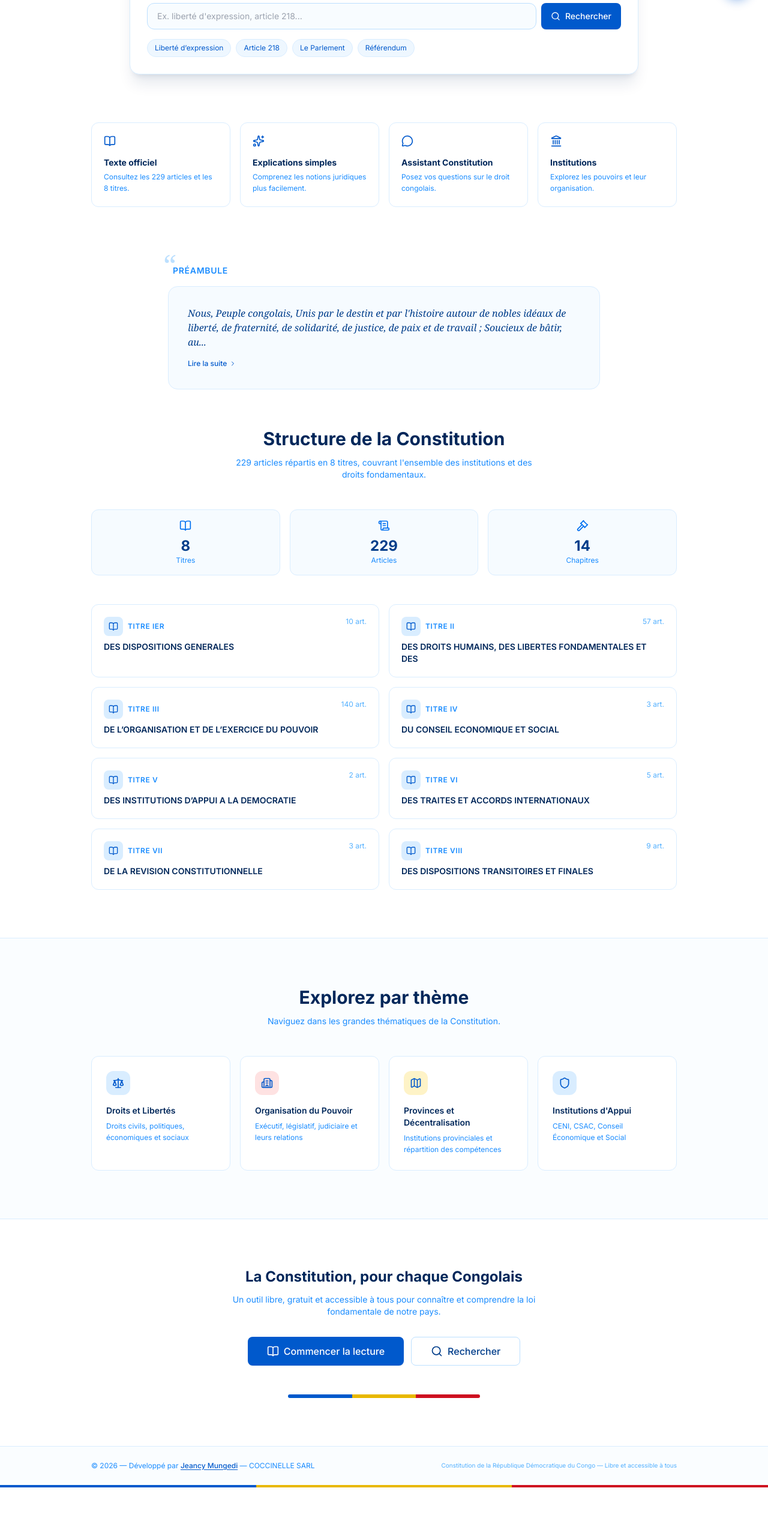
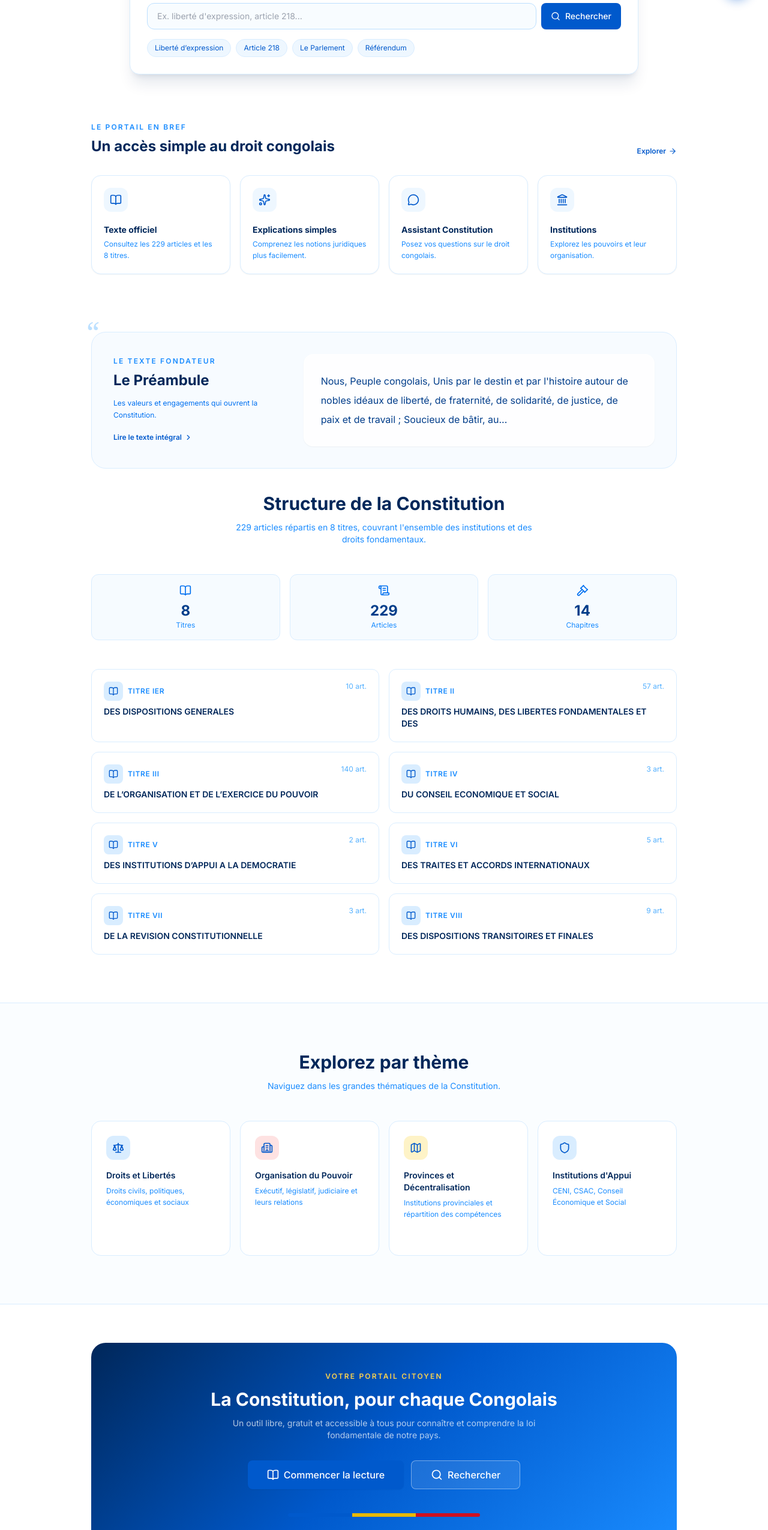
Before and after one commit to jkmpro9/constitution_rdc, a Next.js app: page / in a window 1280 px wide. Shown: the part 780-3330 px from the top of the page at 60% size. Before the commit the page ends 3259 px from the top, so only its background shows below. Built offline with nearby package versions, Linux system fonts and the light colour scheme.

Commit message:
feat: refine homepage sections and fix search shortcuts

```diff
--- a/src/app/page.tsx
+++ b/src/app/page.tsx
@@ -169,39 +169,32 @@ export default function HomePage() {
       </section>
 
       {/* Fonctionnalités clés */}
-      <section className="mx-auto max-w-5xl px-6 pb-8 pt-20">
+      <section className="mx-auto max-w-5xl px-6 pb-14 pt-20">
+        <div className="mb-8 flex items-end justify-between gap-4">
+          <div><p className="text-xs font-semibold uppercase tracking-[0.18em] text-rdc-blue-500">Le portail en bref</p><h2 className="mt-2 text-2xl font-bold text-rdc-blue-950">Un accès simple au droit congolais</h2></div>
+          <Link href="/sections" className="hidden items-center gap-1 text-xs font-semibold text-rdc-blue-700 hover:text-rdc-blue-900 sm:flex">Explorer <ArrowRight className="h-3.5 w-3.5" /></Link>
+        </div>
         <div className="grid gap-4 sm:grid-cols-2 lg:grid-cols-4">
           {[
             { icon: BookOpen, title: "Texte officiel", text: "Consultez les 229 articles et les 8 titres." },
             { icon: Sparkles, title: "Explications simples", text: "Comprenez les notions juridiques plus facilement." },
             { icon: MessageCircle, title: "Assistant Constitution", text: "Posez vos questions sur le droit congolais." },
             { icon: Landmark, title: "Institutions", text: "Explorez les pouvoirs et leur organisation." },
-          ].map((item) => <div key={item.title} className="rounded-xl border border-rdc-blue-100 bg-white p-5"><item.icon className="mb-4 h-5 w-5 text-rdc-blue-700" /><h2 className="mb-1 text-sm font-bold text-rdc-blue-950">{item.title}</h2><p className="text-xs leading-relaxed text-rdc-blue-500">{item.text}</p></div>)}
+          ].map((item) => <div key={item.title} className="group rounded-2xl border border-rdc-blue-100 bg-white p-5 shadow-sm transition hover:-translate-y-0.5 hover:border-rdc-blue-200 hover:shadow-md"><div className="mb-5 flex h-10 w-10 items-center justify-center rounded-xl bg-rdc-blue-50 group-hover:bg-rdc-blue-100"><item.icon className="h-5 w-5 text-rdc-blue-700" /></div><h2 className="mb-1 text-sm font-bold text-rdc-blue-950">{item.title}</h2><p className="text-xs leading-relaxed text-rdc-blue-500">{item.text}</p></div>)}
         </div>
       </section>
 
       {/* Préambule */}
-      <section className="max-w-3xl mx-auto px-6 py-16">
+      <section className="mx-auto max-w-5xl px-6 py-10">
         <div className="relative">
           {/* Guillemet décoratif */}
           <div className="absolute -top-6 -left-2 text-5xl text-rdc-blue-200 font-serif leading-none select-none">
             &ldquo;
           </div>
 
-          <h2 className="text-sm font-semibold uppercase tracking-wider text-rdc-blue-500 mb-4 ml-2">
-            Préambule
-          </h2>
-          <div className="bg-rdc-blue-50/50 border border-rdc-blue-100 rounded-2xl p-6 md:p-8">
-            <p className="text-sm md:text-base text-rdc-blue-900 leading-relaxed font-serif italic">
-              {ready ? getPreambleSummary() : ""}
-            </p>
-            <button
-              onClick={() => setShowPreamble(true)}
-              className="inline-flex items-center gap-1 mt-4 text-xs font-medium text-rdc-blue-700 hover:text-rdc-blue-900 transition-colors"
-            >
-              Lire la suite
-              <ChevronRight className="h-3 w-3" />
-            </button>
+          <div className="grid gap-6 rounded-3xl border border-rdc-blue-100 bg-rdc-blue-50/45 p-6 md:grid-cols-[0.8fr_1.6fr] md:items-center md:p-9">
+            <div><p className="text-xs font-semibold uppercase tracking-[0.18em] text-rdc-blue-500">Le texte fondateur</p><h2 className="mt-2 text-2xl font-bold text-rdc-blue-950">Le Préambule</h2><p className="mt-3 text-xs leading-relaxed text-rdc-blue-600">Les valeurs et engagements qui ouvrent la Constitution.</p><button onClick={() => setShowPreamble(true)} className="mt-5 inline-flex items-center gap-1 text-xs font-semibold text-rdc-blue-700 hover:text-rdc-blue-950">Lire le texte intégral <ChevronRight className="h-3.5 w-3.5" /></button></div>
+            <div className="rounded-2xl border border-white/80 bg-white/80 p-5 shadow-sm md:p-7"><p className="text-sm leading-relaxed text-rdc-blue-900 md:text-base md:leading-loose">{ready ? getPreambleSummary() : ""}</p></div>
           </div>
 
           {/* Modale Préambule */}
@@ -338,9 +331,10 @@ export default function HomePage() {
 
           <div className="grid sm:grid-cols-2 lg:grid-cols-4 gap-4">
             {themes.map((theme) => (
-              <div
+              <Link
                 key={theme.title}
-                className="p-6 rounded-xl border border-rdc-blue-100 bg-white hover:shadow-md transition-all group cursor-pointer"
+                href={`/recherche?q=${encodeURIComponent(theme.title)}`}
+                className="group rounded-2xl border border-rdc-blue-100 bg-white p-6 transition-all hover:-translate-y-0.5 hover:border-rdc-blue-300 hover:shadow-md"
               >
                 <div
                   className={cn(
@@ -356,18 +350,21 @@ export default function HomePage() {
                 <p className="text-xs text-rdc-blue-500 leading-relaxed">
                   {theme.description}
                 </p>
-              </div>
+                <span className="mt-4 inline-flex items-center gap-1 text-[11px] font-semibold text-rdc-blue-600 opacity-0 transition-opacity group-hover:opacity-100">Explorer <ArrowRight className="h-3 w-3" /></span>
+              </Link>
             ))}
           </div>
         </div>
       </section>
 
       {/* CTA */}
-      <section className="max-w-3xl mx-auto px-6 py-20 text-center">
-        <h2 className="text-2xl font-bold text-rdc-blue-950 mb-3">
+      <section className="mx-auto max-w-5xl px-6 py-16">
+        <div className="overflow-hidden rounded-3xl bg-hero-pattern px-6 py-12 text-center md:px-12">
+        <p className="text-xs font-semibold uppercase tracking-[0.18em] text-rdc-yellow-300">Votre portail citoyen</p>
+        <h2 className="mt-3 text-2xl font-bold text-white md:text-3xl">
           La Constitution, pour chaque Congolais
         </h2>
-        <p className="text-sm text-rdc-blue-500 mb-8 max-w-lg mx-auto">
+        <p className="mx-auto mb-8 mt-3 max-w-lg text-sm text-white/70">
           Un outil libre, gratuit et accessible à tous pour connaître et
           comprendre la loi fondamentale de notre pays.
         </p>
@@ -380,7 +377,7 @@ export default function HomePage() {
             </Button>
           </Link>
           <Link href="/recherche">
-            <Button variant="outline" size="lg" className="gap-2">
+            <Button variant="outline" size="lg" className="gap-2 border-white/40 bg-white/10 text-white hover:bg-white/20">
               <Search className="h-5 w-5" />
               Rechercher
             </Button>
@@ -388,10 +385,11 @@ export default function HomePage() {
         </div>
 
         {/* Bandeau tricolore */}
-        <div className="mt-12 h-1.5 w-full max-w-xs mx-auto rounded-full flex overflow-hidden">
+        <div className="mx-auto mt-10 flex h-1.5 w-full max-w-xs overflow-hidden rounded-full">
           <div className="flex-1 bg-rdc-blue-700" />
           <div className="flex-1 bg-rdc-yellow-500" />
           <div className="flex-1 bg-rdc-red-500" />
+        </div>
         </div>
       </section>
 
--- a/src/app/recherche/page.tsx
+++ b/src/app/recherche/page.tsx
@@ -171,11 +171,13 @@ function SearchContent() {
 
   // Filtrer par mode
   const filteredResults = useMemo(() => {
-    if (searchMode === "article") return results.filter((r) => r.type === "article");
-    if (searchMode === "titre") return results.filter((r) => r.type === "titre");
-    if (searchMode === "keyword") return results.filter((r) => r.type === "keyword");
-    return results;
-  }, [results, searchMode]);
+    let filtered = results;
+    if (searchMode === "article") filtered = filtered.filter((r) => r.type === "article");
+    if (searchMode === "titre") filtered = filtered.filter((r) => r.type === "titre");
+    if (searchMode === "keyword") filtered = filtered.filter((r) => r.type === "keyword");
+    if (filterTitre !== null) filtered = filtered.filter((r) => r.titre?.numero === filterTitre);
+    return filtered;
+  }, [results, searchMode, filterTitre]);
 
   const hasDirectMatch = results.some((r) => r.type === "article" || r.type === "titre");
 
--- a/src/lib/constitution.ts
+++ b/src/lib/constitution.ts
@@ -158,7 +158,8 @@ function normalize(text: string): string {
   return text
     .toLowerCase()
     .normalize("NFKD")
-    .replace(/[\u0300-\u036f]/g, "");
+    .replace(/[\u0300-\u036f]/g, "")
+    .replace(/[’‘`]/g, "'");
 }
 
 /**
@@ -167,10 +168,11 @@ function normalize(text: string): string {
 function matchesQuery(article: Article, normalizedQuery: string): boolean {
   const normalizedTexte = normalize(article.texte);
   const normalizedContenu = normalize(article.contenu);
-  return (
-    normalizedTexte.includes(normalizedQuery) ||
-    normalizedContenu.includes(normalizedQuery)
-  );
+  const searchableText = `${normalizedTexte} ${normalizedContenu}`;
+  const terms = normalizedQuery
+    .split(/[^a-z0-9]+/i)
+    .filter((term) => term.length > 1);
+  return terms.every((term) => searchableText.includes(term));
 }
 
 /**
```
